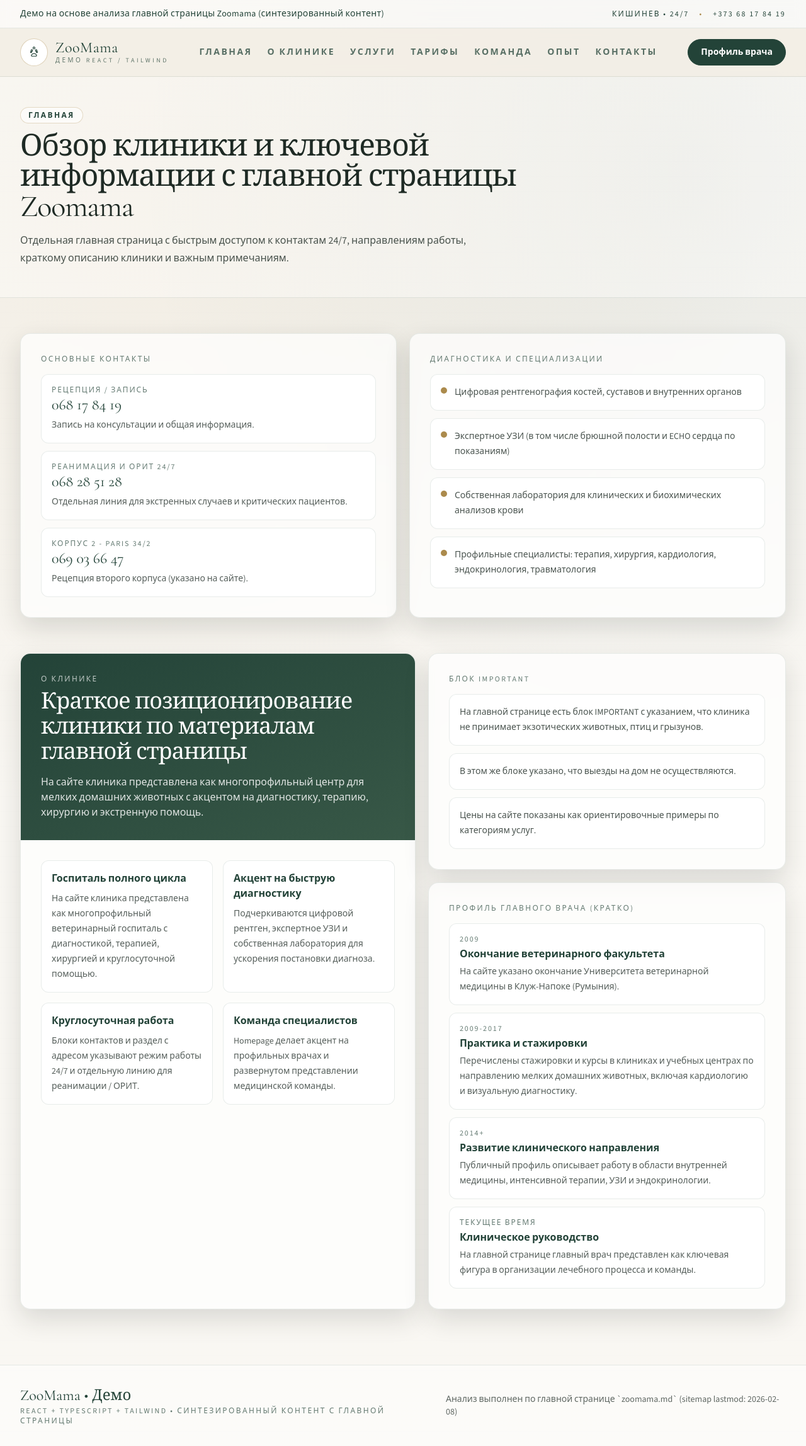
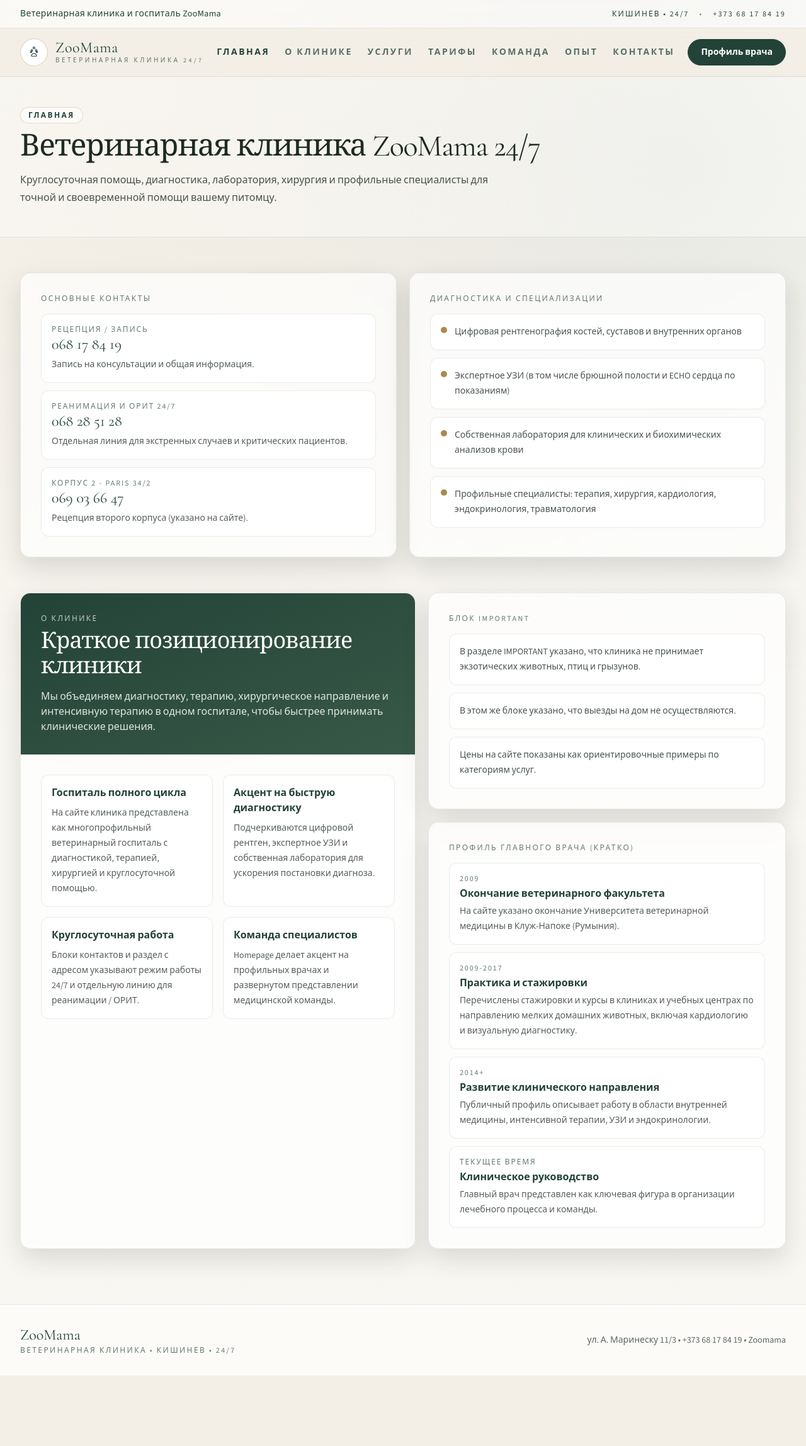
Before and after one commit to harissarmaniuc/zoomama, a React (Vite) app: page / in a window 1280 px wide. Shown: the whole page at 63% size. After the commit the page ends 2184 px from the top, so only its background shows below. Built offline with nearby package versions, Linux system fonts and the light colour scheme.

Commit message:
convert multipage site to production russian copy and routes

```diff
--- a/src/layouts/SiteLayout.tsx
+++ b/src/layouts/SiteLayout.tsx
@@ -2,7 +2,14 @@
 
 type SiteLayoutProps = {
   children: ReactNode;
-  activePath: '/' | '/overview' | '/servicii' | '/tarife' | '/echipa' | '/o-klinike' | '/contact';
+  activePath:
+    | '/'
+    | '/overview'
+    | '/o-klinike'
+    | '/uslugi'
+    | '/tarify'
+    | '/komanda'
+    | '/kontakty';
   title: string;
   subtitle: string;
   kicker?: string;
@@ -11,11 +18,11 @@
 const navItems = [
   { label: 'Главная', href: '/' },
   { label: 'О клинике', href: '/o-klinike' },
-  { label: 'Услуги', href: '/servicii' },
-  { label: 'Тарифы', href: '/tarife' },
-  { label: 'Команда', href: '/echipa' },
+  { label: 'Услуги', href: '/uslugi' },
+  { label: 'Тарифы', href: '/tarify' },
+  { label: 'Команда', href: '/komanda' },
   { label: 'Опыт', href: '/opyt-i-obrazovanie' },
-  { label: 'Контакты', href: '/contact' }
+  { label: 'Контакты', href: '/kontakty' }
 ] as const;
 
 function SiteLayout({ children, activePath, title, subtitle, kicker }: SiteLayoutProps) {
@@ -23,9 +30,7 @@
     <div className="min-h-screen">
       <div className="border-b border-pine/10 bg-white/60 backdrop-blur">
         <div className="container-shell flex flex-col gap-2 py-3 text-sm text-pine sm:flex-row sm:items-center sm:justify-between">
-          <p className="tracking-wide">
-            Демо на основе анализа главной страницы Zoomama (синтезированный контент)
-          </p>
+          <p className="tracking-wide">Ветеринарная клиника и госпиталь ZooMama</p>
           <div className="flex flex-wrap items-center gap-x-4 gap-y-1 text-xs uppercase tracking-[0.18em]">
             <span>Кишинев • 24/7</span>
             <span className="hidden sm:inline text-brass">•</span>
@@ -65,7 +70,7 @@
                 ZooMama
               </span>
               <span className="block text-[10px] uppercase tracking-[0.35em] text-pine/70">
-                Демо React / Tailwind
+                Ветеринарная клиника 24/7
               </span>
             </span>
           </a>
@@ -110,13 +115,13 @@
       <footer className="mt-8 border-t border-pine/10 bg-white/50 py-8">
         <div className="container-shell flex flex-col gap-4 sm:flex-row sm:items-center sm:justify-between">
           <div>
-            <p className="font-serifDisplay text-2xl text-pine">ZooMama • Демо</p>
+            <p className="font-serifDisplay text-2xl text-pine">ZooMama</p>
             <p className="text-xs uppercase tracking-[0.2em] text-pine/70">
-              React + TypeScript + Tailwind • синтезированный контент с главной страницы
+              Ветеринарная клиника • Кишинев • 24/7
             </p>
           </div>
           <div className="text-sm text-ink/70">
-            Анализ выполнен по главной странице `zoomama.md` (sitemap lastmod: 2026-02-08)
+            ул. А. Маринеску 11/3 • +373 68 17 84 19 • Zoomama
           </div>
         </div>
       </footer>
--- a/src/pages/ExperienceEducationPage.tsx
+++ b/src/pages/ExperienceEducationPage.tsx
@@ -317,7 +317,7 @@
         <div className="container-shell flex flex-col gap-2 py-3 text-sm text-pine sm:flex-row sm:items-center sm:justify-between">
           <p className="tracking-wide">Профиль врача • Опыт и образование</p>
           <div className="flex items-center gap-3 text-xs uppercase tracking-[0.18em] text-pine/75">
-            <span>Демо-страница</span>
+            <span>Профиль врача</span>
             <span className="text-brass">•</span>
             <a href="/" className="hover:text-ink">
               Вернуться на главную
@@ -329,7 +329,7 @@
       <header className="border-b border-pine/10 bg-parchment/90">
         <div className="container-shell py-8 sm:py-10">
           <a href="/" className="text-xs font-semibold uppercase tracking-[0.2em] text-pine/70 hover:text-pine">
-            ← ZooMama • Демо
+            ← ZooMama
           </a>
           <div className="mt-4 grid gap-5 lg:grid-cols-[1.05fr_0.95fr]">
             <div>
@@ -358,8 +358,8 @@
               </div>
               <div className="mt-5 rounded-xl border border-brass/20 bg-linen/50 p-4">
                 <p className="text-sm leading-6 text-ink/80">
-                Страница оформлена в том же формальном стиле, что и основной демо-сайт, чтобы
-                  ее можно было использовать как отдельный раздел профиля врача.
+                Страница оформлена в том же формальном стиле, что и основной сайт, и может
+                использоваться как отдельный раздел профиля врача.
                 </p>
               </div>
             </div>
--- a/src/pages/OverviewPage.tsx
+++ b/src/pages/OverviewPage.tsx
@@ -10,10 +10,10 @@
 function OverviewPage() {
   return (
     <SiteLayout
-      activePath="/overview"
+      activePath="/"
       kicker="Главная"
-      title="Обзор клиники и ключевой информации с главной страницы Zoomama"
-      subtitle="Отдельная главная страница с быстрым доступом к контактам 24/7, направлениям работы, краткому описанию клиники и важным примечаниям."
+      title="Ветеринарная клиника ZooMama 24/7"
+      subtitle="Круглосуточная помощь, диагностика, лаборатория, хирургия и профильные специалисты для точной и своевременной помощи вашему питомцу."
     >
       <section className="py-10 sm:py-14">
         <div className="container-shell grid gap-5 lg:grid-cols-[1fr_1fr]">
@@ -56,11 +56,11 @@
             <div className="bg-gradient-to-br from-pine to-moss p-6 text-white sm:p-8">
               <p className="text-xs uppercase tracking-[0.2em] text-white/70">О клинике</p>
               <h2 className="mt-2 text-3xl text-white sm:text-4xl">
-                Краткое позиционирование клиники по материалам главной страницы
+                Краткое позиционирование клиники
               </h2>
               <p className="mt-4 max-w-2xl text-sm leading-7 text-white/85 sm:text-base">
-                На сайте клиника представлена как многопрофильный центр для мелких домашних
-                животных с акцентом на диагностику, терапию, хирургию и экстренную помощь.
+                Мы объединяем диагностику, терапию, хирургическое направление и интенсивную
+                терапию в одном госпитале, чтобы быстрее принимать клинические решения.
               </p>
             </div>
             <div className="grid gap-4 p-6 sm:grid-cols-2 sm:p-8">
--- a/src/pages/ServicesPage.tsx
+++ b/src/pages/ServicesPage.tsx
@@ -4,10 +4,10 @@
 function ServicesPage() {
   return (
     <SiteLayout
-      activePath="/servicii"
+      activePath="/uslugi"
       kicker="Услуги"
       title="Категории услуг и медицинские направления"
-      subtitle="Отдельная страница услуг на основе категорий и специализаций, указанных на главной странице Zoomama."
+      subtitle="Терапия, диагностика, хирургия, кардиология, эндокринология и другие направления клиники."
     >
       <section className="py-10 sm:py-14">
         <div className="container-shell">
--- a/src/pages/TeamPage.tsx
+++ b/src/pages/TeamPage.tsx
@@ -9,10 +9,10 @@
 
   return (
     <SiteLayout
-      activePath="/echipa"
+      activePath="/komanda"
       kicker="Команда"
       title="Медицинская и административная команда (выборка)"
-      subtitle="Отдельная страница для команды, упомянутой на главной странице, в более удобном и структурированном формате."
+      subtitle="Врачи, ассистенты и административный персонал, представленные в структуре клиники."
     >
       <section className="py-10 sm:py-14">
         <div className="container-shell grid gap-5 xl:grid-cols-[0.95fr_1.05fr]">
--- a/src/pages/siteData.ts
+++ b/src/pages/siteData.ts
@@ -121,7 +121,7 @@
     year: 'Текущее время',
     title: 'Клиническое руководство',
     detail:
-      'На главной странице главный врач представлен как ключевая фигура в организации лечебного процесса и команды.'
+      'Главный врач представлен как ключевая фигура в организации лечебного процесса и команды.'
   }
 ] as const;
 
@@ -145,7 +145,7 @@
 ] as const;
 
 export const importantNotes = [
-  'На главной странице есть блок IMPORTANT с указанием, что клиника не принимает экзотических животных, птиц и грызунов.',
+  'В разделе IMPORTANT указано, что клиника не принимает экзотических животных, птиц и грызунов.',
   'В этом же блоке указано, что выезды на дом не осуществляются.',
   'Цены на сайте показаны как ориентировочные примеры по категориям услуг.'
 ] as const;
--- a/src/routes/AppRouter.tsx
+++ b/src/routes/AppRouter.tsx
@@ -21,19 +21,19 @@
     return <AboutClinicPage />;
   }
 
-  if (normalizedPath === '/servicii') {
+  if (normalizedPath === '/uslugi' || normalizedPath === '/servicii') {
     return <ServicesPage />;
   }
 
-  if (normalizedPath === '/tarife') {
+  if (normalizedPath === '/tarify' || normalizedPath === '/tarife') {
     return <PricingPage />;
   }
 
-  if (normalizedPath === '/echipa') {
+  if (normalizedPath === '/komanda' || normalizedPath === '/echipa') {
     return <TeamPage />;
   }
 
-  if (normalizedPath === '/contact') {
+  if (normalizedPath === '/kontakty' || normalizedPath === '/contact') {
     return <ContactPage />;
   }
 
```
Also changed, not shown: src/pages/AboutClinicPage.tsx (+5 -5 lines), src/pages/ContactPage.tsx (+5 -5 lines), src/pages/PricingPage.tsx (+8 -8 lines).
